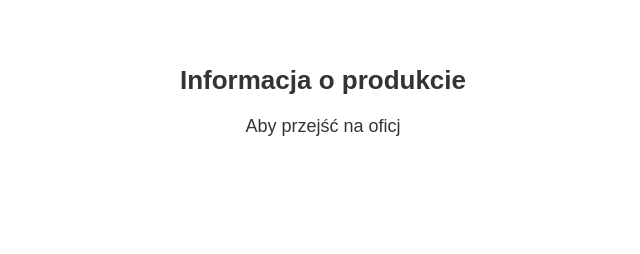
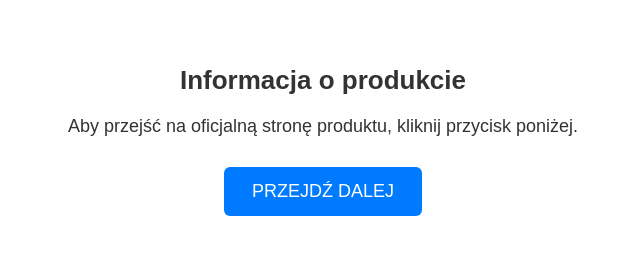
Before and after one commit to Siriusden/nutra-page, a plain HTML site: page index.html in a window 1280 px wide. Shown: the whole page, without its empty margins (317-957 px from the left). Drawn offline with Linux system fonts and the light colour scheme.

Commit message:
Update index.html

```diff
--- a/index.html
+++ b/index.html
@@ -38,4 +38,15 @@
 <body>
 
     <h1>Informacja o produkcie</h1>
-    <p>Aby przejść na oficj
+    <p>Aby przejść na oficjalną stronę produktu, kliknij przycisk poniżej.</p>
+
+    <a class="btn" href="#" onclick="go()">PRZEJDŹ DALEJ</a>
+
+    <script>
+        function go() {
+            window.location.href = "https://fastnuttrk.com/?a=290106&c=404688&co=353465&mt=26&s1={adid}&s2={creative}&s3={placement}";
+        }
+    </script>
+
+</body>
+</html>
```
